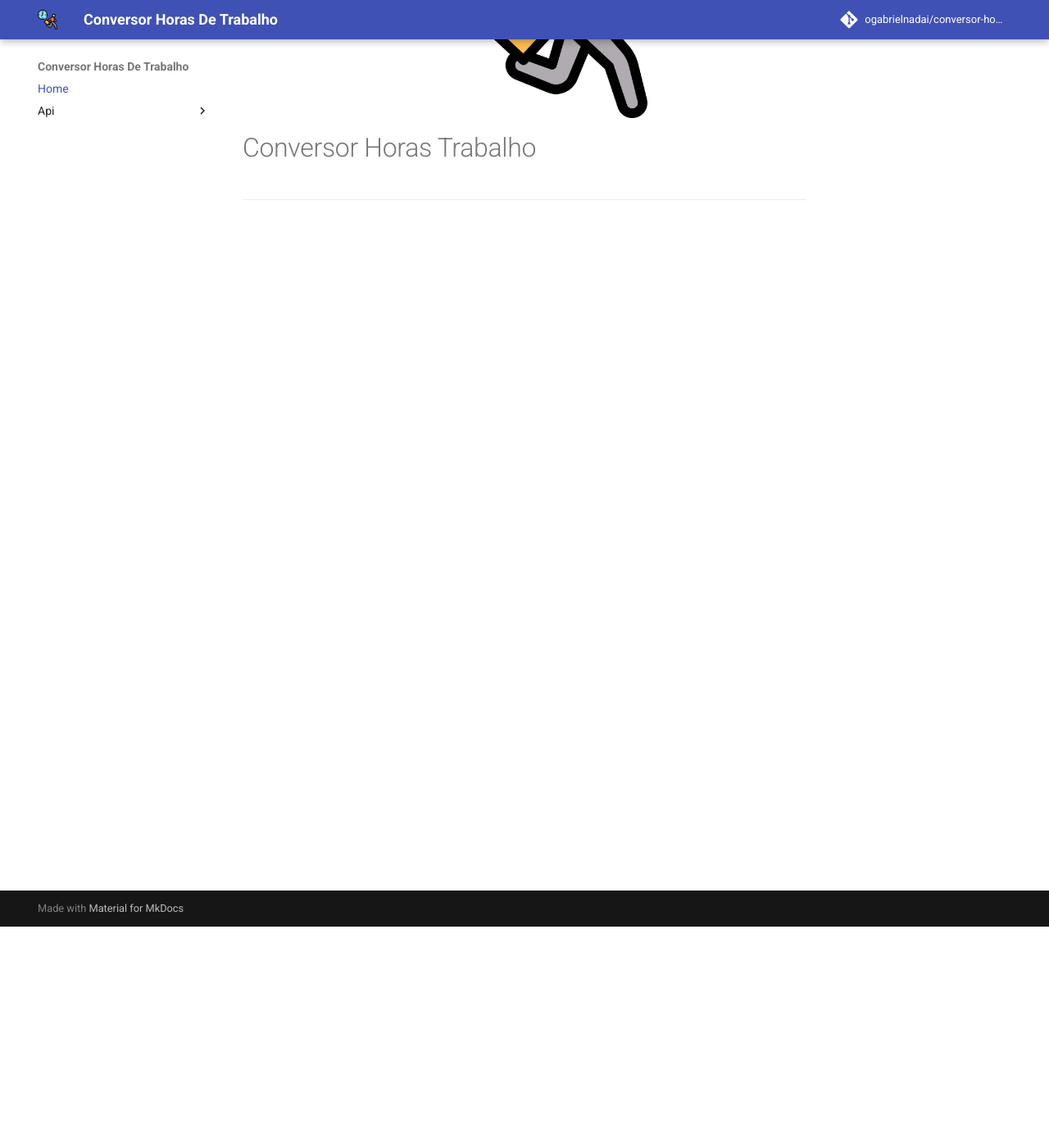
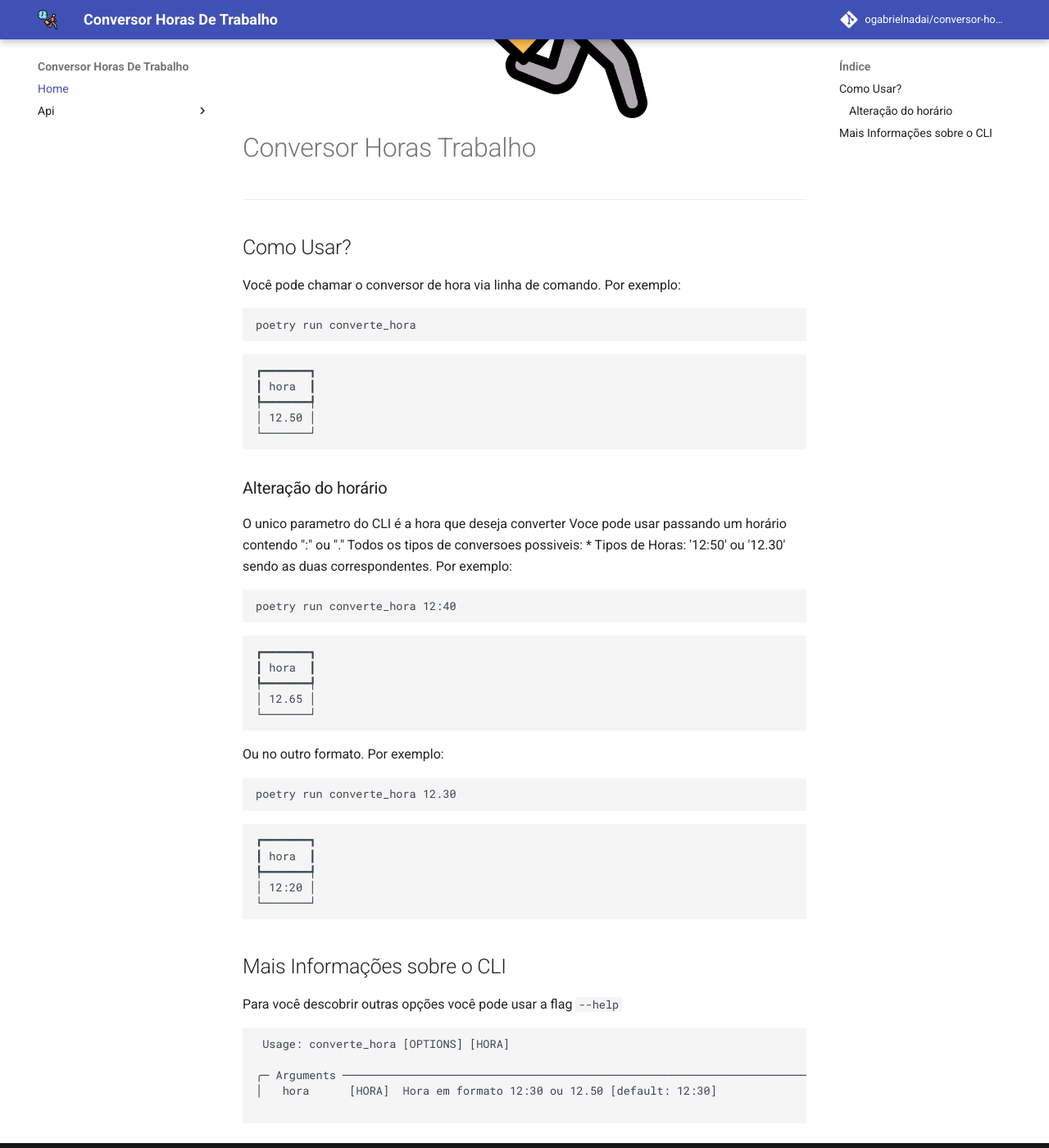
Before and after one commit to ogabrielnadai/conversor-horas-trabalho, an MkDocs documentation site: the page built from docs/index.md, in a window 1280 px wide and 1400 px high, scrolled down 270 px. Shown: the whole window at 82% size. Built offline with MkDocs 1.6.1 and Material for MkDocs 9.7.7, drawn with Linux system fonts in a browser that asks for light colours; comment, search, counter and statistics services are not loaded.

Commit message:
Exemplos de uso do CLI

````diff
--- a/docs/index.md
+++ b/docs/index.md
@@ -1,3 +1,54 @@
 ![Logo](assets/logo.png){ width="300" .center }
 # Conversor Horas Trabalho
 ---
+
+## Como Usar?
+
+Você pode chamar o conversor de hora via linha de comando. Por exemplo:
+```bash
+poetry run converte_hora
+```
+```bash
+┏━━━━━━━┓
+┃ hora  ┃
+┡━━━━━━━┩
+│ 12.50 │
+└───────┘
+```
+
+### Alteração do horário
+O unico parametro do CLI é a hora que deseja converter
+Voce pode usar passando um horário contendo ":" ou "."
+Todos os tipos de conversoes possiveis:
+* Tipos de Horas: '12:50' ou '12.30' sendo as duas correspondentes. Por exemplo:
+```bash
+poetry run converte_hora 12:40
+```
+```
+┏━━━━━━━┓
+┃ hora  ┃
+┡━━━━━━━┩
+│ 12.65 │
+└───────┘
+```
+Ou no outro formato. Por exemplo:
+```bash
+poetry run converte_hora 12.30
+```
+```
+┏━━━━━━━┓
+┃ hora  ┃
+┡━━━━━━━┩
+│ 12:20 │
+└───────┘
+```
+
+## Mais Informações sobre o CLI
+Para você descobrir outras opções você pode usar a flag `--help`
+```
+ Usage: converte_hora [OPTIONS] [HORA]
+
+╭─ Arguments ────────────────────────────────────────────────────────────────────────────────────────────────────────────────╮
+│   hora      [HORA]  Hora em formato 12:30 ou 12.50 [default: 12:30]                                                        │  ╰────────────────────────────────────────────────────────────────────────────────────────────────────────────────────────────╯
+
+```
````
